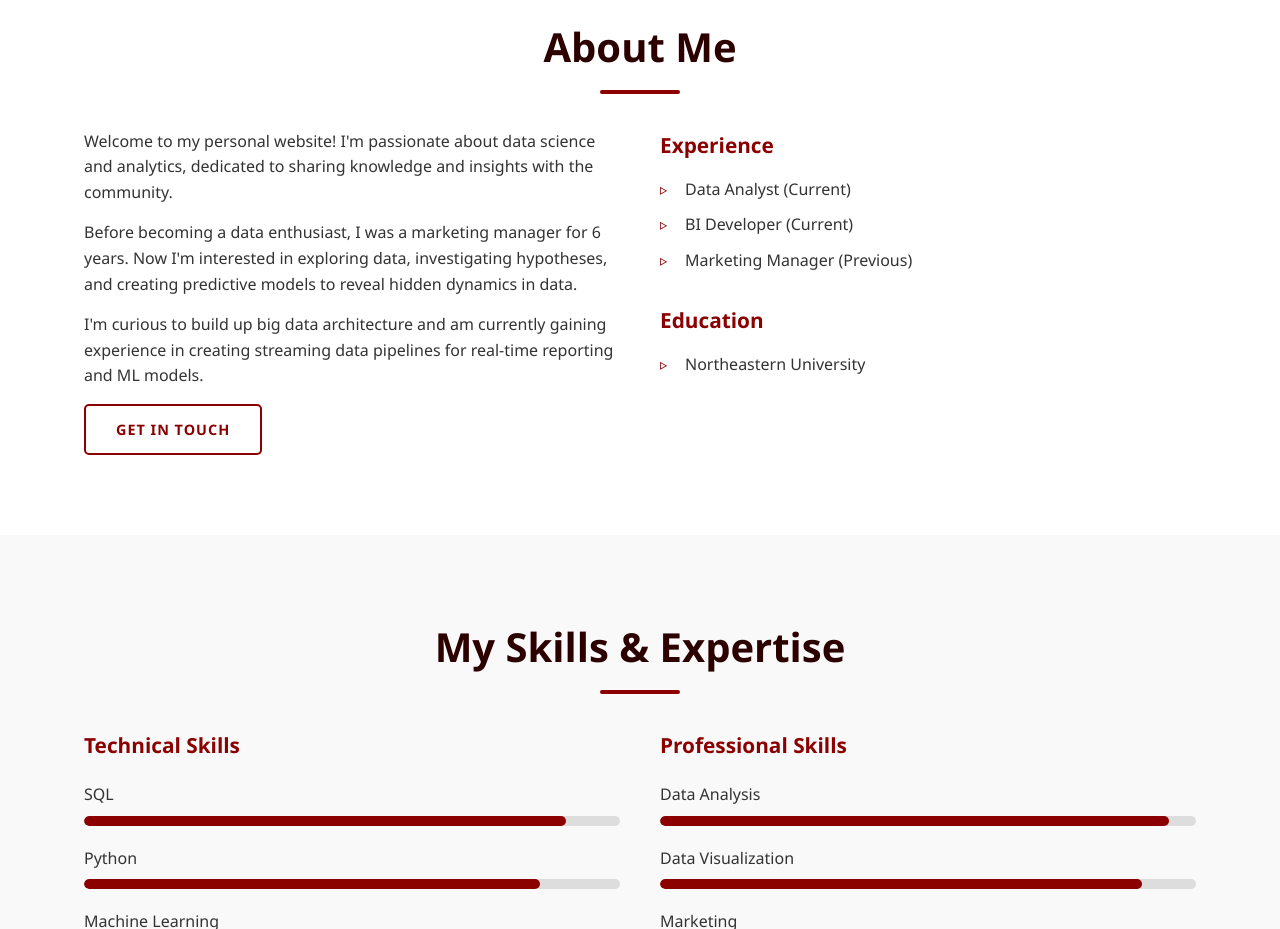
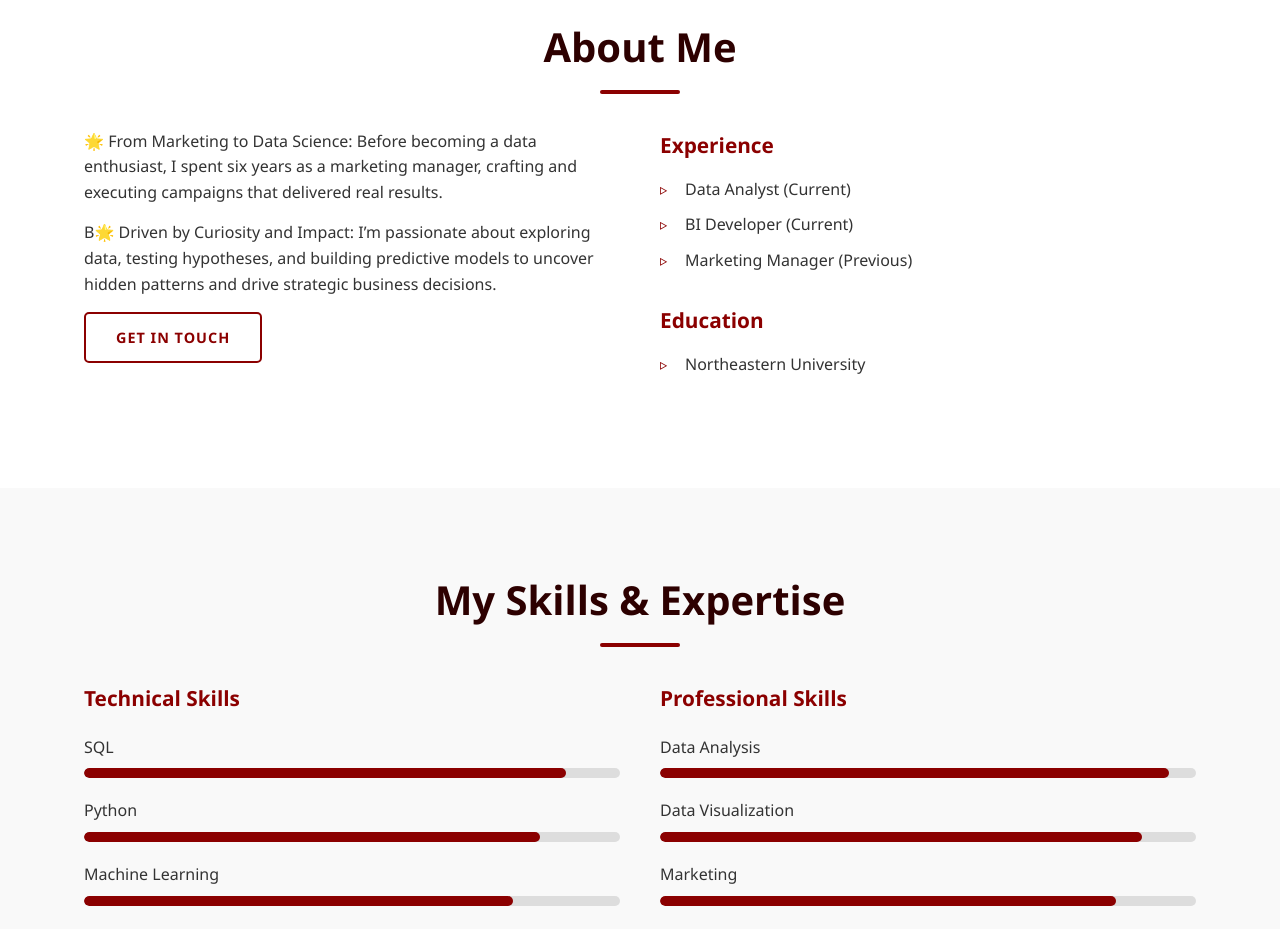
Before and after one commit to ScarlettQiu/website_test, a plain HTML site: page index.html in a window 1280 px wide. Shown: the part 1800-2729 px from the top of the page. Drawn offline with Linux system fonts and the light colour scheme.

Commit message:
Update index.html

```diff
--- a/index.html
+++ b/index.html
@@ -111,9 +111,9 @@
             <h2>About Me</h2>
             <div class="about-content">
                 <div class="about-text">
-                    <p>Welcome to my personal website! I'm passionate about data science and analytics, dedicated to sharing knowledge and insights with the community.</p>
-                    <p>Before becoming a data enthusiast, I was a marketing manager for 6 years. Now I'm interested in exploring data, investigating hypotheses, and creating predictive models to reveal hidden dynamics in data.</p>
-                    <p>I'm curious to build up big data architecture and am currently gaining experience in creating streaming data pipelines for real-time reporting and ML models.</p>
+                    <p>🌟 From Marketing to Data Science: Before becoming a data enthusiast, I spent six years as a marketing manager, crafting and executing campaigns that delivered real results.</p>
+                    <p>B🌟 Driven by Curiosity and Impact: I’m passionate about exploring data, testing hypotheses, and building predictive models to uncover hidden patterns and drive strategic business decisions.</p>
+
                     <a href="#contact" class="secondary-button">Get in Touch</a>
                 </div>
                 <div class="about-details">
```
